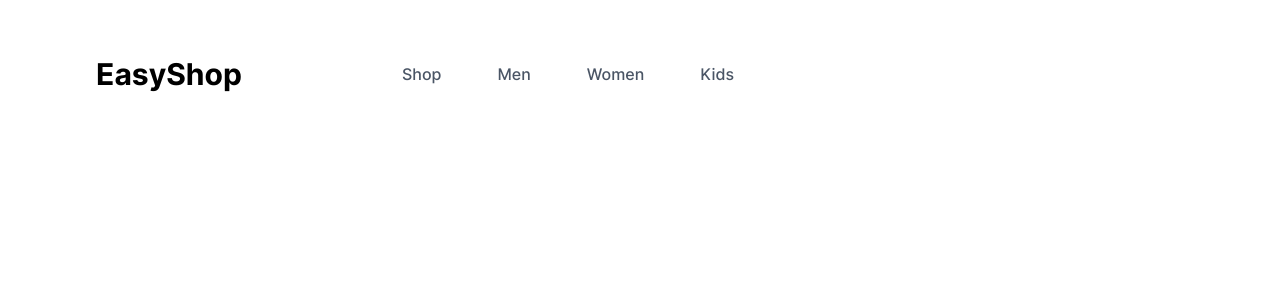
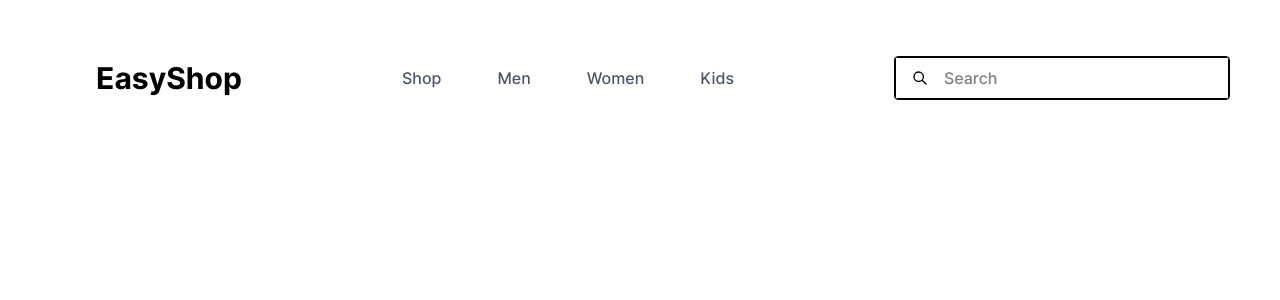
Before and after one commit to joedayz/easyshop, a React (Vite) app in the folder frontend/UI/: page / in a window 1280 px wide. Shown: the top 300 px of the page. Built offline with nearby package versions, Linux system fonts and the light colour scheme.

Commit message:
Search bar

```diff
--- a/frontend/UI/src/components/Navigation/Navigation.jsx
+++ b/frontend/UI/src/components/Navigation/Navigation.jsx
@@ -16,8 +16,14 @@ const Navigation = () => {
                     <li><a href="/kids">Kids</a> </li>
                 </ul>
             </div>
-            <div>
+            <div className='flex justify-center'>
                 {/* Search bar */}
+                <div className='border rounded flex overflow-hidden'>
+                    <div className="flex items-center justify-center px-4 border-1">
+                        <svg className="h-4 w-4 text-grey-dark" fill="currentColor" xmlns="http://www.w3.org/2000/svg" viewBox="0 0 24 24"><path d="M16.32 14.9l5.39 5.4a1 1 0 0 1-1.42 1.4l-5.38-5.38a8 8 0 1 1 1.41-1.41zM10 16a6 6 0 1 0 0-12 6 6 0 0 0 0 12z"/></svg>
+                        <input type="text" className="px-4 py-2 outline-none" placeholder="Search"/>
+                    </div>
+                </div>
             </div>
 
             <div>
```
